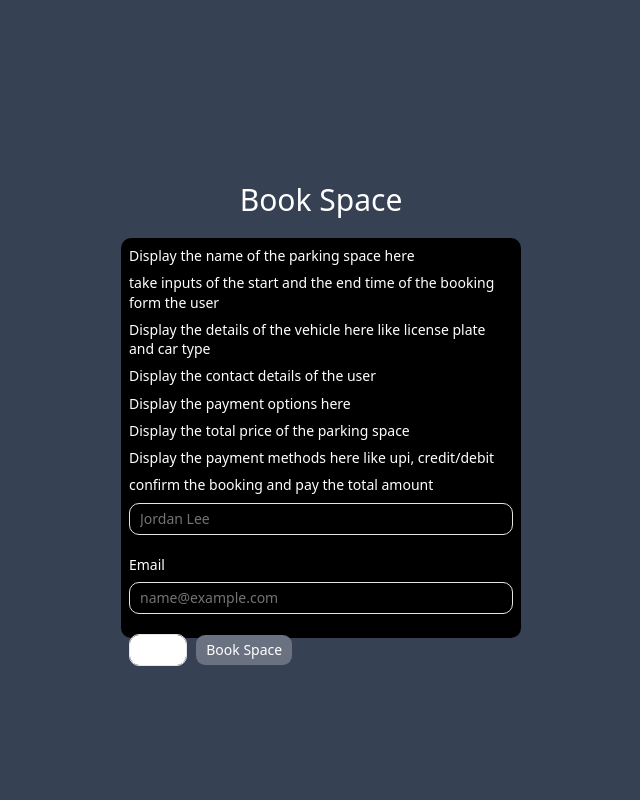
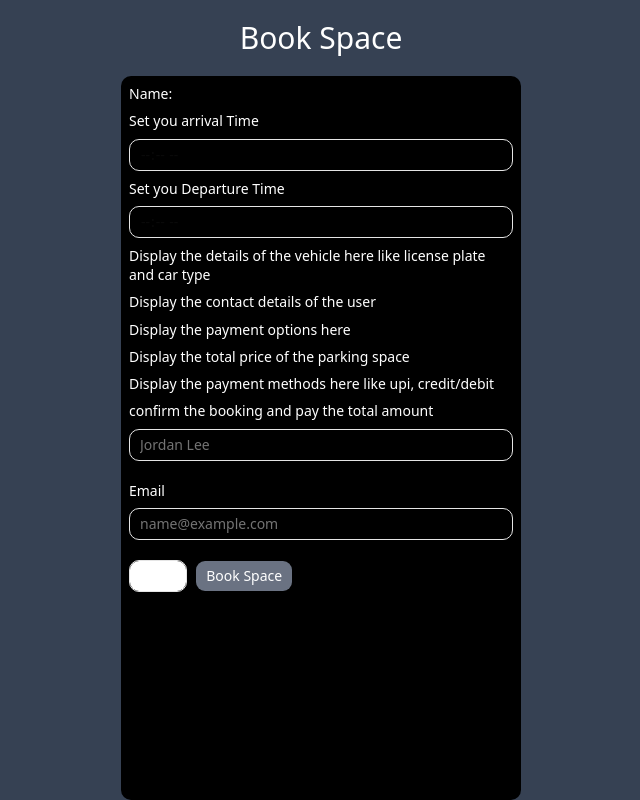
Before and after one commit to MONKEY-D-ASH/Parkify, a Next.js app: page /booking in a window 1280 px wide. Shown: the whole page, without its empty margins (319-959 px from the left). Built offline with nearby package versions, Linux system fonts and the light colour scheme.

Commit message:
fix bugs

```diff
--- a/src/app/(auth)/booking/page.tsx
+++ b/src/app/(auth)/booking/page.tsx
@@ -13,9 +13,8 @@ import { useAuthStore } from "@/store/Auth";
 import Link from "next/link";
 
 function BookSpace(){
-
-    const {currentLocation, bookingLocation, displayLocations} = useAuthStore()
-
+    const currentLocation = useAuthStore((state) => state.currentLocation)
+    const bookingLocation = useAuthStore((state) => state.bookingLocationDetails)
     const handleBookSpaceClick = (e: React.MouseEvent<HTMLButtonElement>) => {
         // this function here will extract the coordinates of the current and the destination location form the zustand store and will make a url request to the google maps for the direction
         e.preventDefault()
@@ -26,12 +25,24 @@ function BookSpace(){
     return (
     <div className="flex justify-center items-center flex-col h-lvh bg-gray-700">
         <h1 className="text-white m-2 p-3 text-3xl ">Book Space</h1>
-        <div className=" bg-black w-100 h-100 p-2 rounded-lg">
+        <div className=" bg-black w-100 h-lvh p-2 rounded-lg">
 
             <FieldGroup>
             <Field>
-                <FieldLabel htmlFor="fieldgroup-name" className="text-white">Display the name of the parking space here</FieldLabel>
-                <FieldLabel htmlFor="fieldgroup-Date&Time" className="text-white">take inputs of the start and the end time of the booking form the user</FieldLabel>
+                <FieldLabel htmlFor="fieldgroup-name" className="text-white">Name: {bookingLocation?.name}</FieldLabel>
+                <FieldLabel htmlFor="fieldgroup-Date&Time:arrival" className="text-white">Set you arrival Time</FieldLabel>
+                <Input
+                id="fieldgroup-Date&Time:arrival"
+                type="time"
+                placeholder="set arrival time"
+                />
+                <FieldLabel htmlFor="fieldgroup-Date&Time:departure" className="text-white">Set you Departure Time</FieldLabel>
+                <Input
+                id="fieldgroup-Date&Time:departure"
+                type="time"
+                placeholder="set departure time"
+                />
+
                 <FieldLabel htmlFor="fieldgroup-vehicle details" className="text-white">Display the details of the vehicle here like license plate and car type</FieldLabel>
                 <FieldLabel htmlFor="fieldgroup-contactInfo" className="text-white">Display the contact details of the user</FieldLabel>
 
--- a/src/app/api/search/route.ts
+++ b/src/app/api/search/route.ts
@@ -26,9 +26,10 @@ export async function POST(request: NextRequest){
 
         const latitude = responseData[0].lat
         const longitude = responseData[0].lon
+        const name = responseData[0].name
 
         return NextResponse.json({
-            data: {latitude, longitude}
+            data: {latitude, longitude,name}
             },
             {
             status: 200
--- a/src/app/map.tsx
+++ b/src/app/map.tsx
@@ -30,49 +30,21 @@ function Recenter({latitude, longitude}: {latitude: number, longitude: number}){
   return null
 }
 
-// function Routing({sourceCity, destinationCity}: {sourceCity: {latitude:number, longitude:number}, destinationCity: {latitude:number, longitude:number}}){
-//   const map = useMap()
-//   const routingControl = L.routing.control({
-//          waypoints: [
-//            L.latLng( parseFloat((sourceCity.latitude).toString()), parseFloat((sourceCity.longitude).toString()) ),
-//            L.latLng( parseFloat((sourceCity.latitude).toString()), parseFloat((sourceCity.longitude).toString()) )
-//          ],
-//  }).addTo(map);
-//     return null
-//   }
-
 // we are passing an array of locations data from the page.tsx file to this map.tsx file which is fetched in the page.tsx file using an api call and now these location data will be destructured here to display the different markers on the map and inside the popup we will display the details about the location which is also extracted from the location object
 export default function Map({space}: any ) {
   const router = useRouter()
   const setBookingLocation = useAuthStore((state) => state.setBookingLocation)
   const locations = useAuthStore((state) => state.displayLocations)
   const [marker, setMarker] = useState()
-  // const [currentSpace, setCurrentSpace] = useState({
-  //   latitude: 5.1243,
-  //   longitude: 0.124
-  // })
 
-  // useEffect(() => {
-  //   const response = (localStorage.getItem("auth"))
-  //   if (response) {
-  //     try{
-  //       const data = JSON.parse(response)
-  //       if (data.location) {
-  //         setCurrentSpace({...space, latitude:data.location.latitude, longitude: data.location.longitude})
-  //       }
-  //     }
-  //     catch(error){
-  //       console.log("there is an error while setting the location of the user from local storage");
-  //     }
-  //   }
-  // }, [])
 
   const handleaBookingClick = (e: React.MouseEvent<HTMLButtonElement>) => {
     // save the value of the set location inside the zustand authStore and then redirect the user to the booking page and then extract those latitude and longitude from the zustand store and after the booking and the payment redirect the user to the google maps api
     e.preventDefault()
     const latitude  = space.latitude
     const longitude = space.longitude
-    const data = {latitude, longitude}
+    const name = space.name
+    const data = {latitude, longitude, name}
     setBookingLocation(data)
     router.push("/booking")
   }
--- a/src/app/page.tsx
+++ b/src/app/page.tsx
@@ -26,6 +26,7 @@ export default function Home() {
     availability_status: false,
     latitude: 48.8566,
     longitude: 2.3522,
+    name: "your location"
 
   })
   // const [locs, setLocs] = useState({
@@ -65,12 +66,13 @@ export default function Home() {
             setIsLoading(true)
             const data = searchtext.trim().toLowerCase().toString()
             const response = await axios.post("/api/search", {data})
-            const {latitude, longitude} = response.data.data
+            const {latitude, longitude, name} = response.data.data
             setSpace({
               price_per_hour: 50,
               availability_status: true,
               latitude: Number(latitude),
-              longitude: Number(longitude)
+              longitude: Number(longitude),
+              name:name,
             })
           const displayLocations = {
             position_1: {latitude: space.latitude + generateRandomNumber(), longitude: space.longitude + generateRandomNumber()},
--- a/src/store/Auth.ts
+++ b/src/store/Auth.ts
@@ -34,9 +34,10 @@ interface IAuthStore {
         latitude: number,
         longitude: number;
     } | null;
-    bookingLocation: {
+    bookingLocationDetails: {
         latitude: number;
         longitude: number;
+        name: string;
     } | null;
     displayLocations: DisplayLocations | null
 
@@ -44,7 +45,7 @@ interface IAuthStore {
     setUserCarDetails(car: object): void;
     setHydrated(): void;
     setCurrentLocation(loc: {latitude: number , longitude: number}): void;
-    setBookingLocation(loc: {latitude: number , longitude: number}): void;
+    setBookingLocation(loc: {latitude: number , longitude: number, name: string}): void;
     setDisplayLocations(locs: DisplayLocations): void;
     resetStore(): void;
     // verifySession(): Promise<void>;
@@ -65,7 +66,7 @@ export const useAuthStore = create<IAuthStore>()(
             userCar: null,
             hydrated: false,
             currentLocation: null,
-            bookingLocation: null,
+            bookingLocationDetails: null,
             displayLocations: null,
 
             setUserDetails(user){
@@ -94,7 +95,7 @@ export const useAuthStore = create<IAuthStore>()(
 
             setBookingLocation(loc){
                 set((state) => {
-                    state.bookingLocation = loc;
+                    state.bookingLocationDetails = loc;
                 })
             },
 
@@ -110,7 +111,7 @@ export const useAuthStore = create<IAuthStore>()(
                     state.userCar = null,
                     state.hydrated = false,
                     state.currentLocation = null,
-                    state.bookingLocation = null
+                    state.bookingLocationDetails = null
                 })
             },
         })),
```
